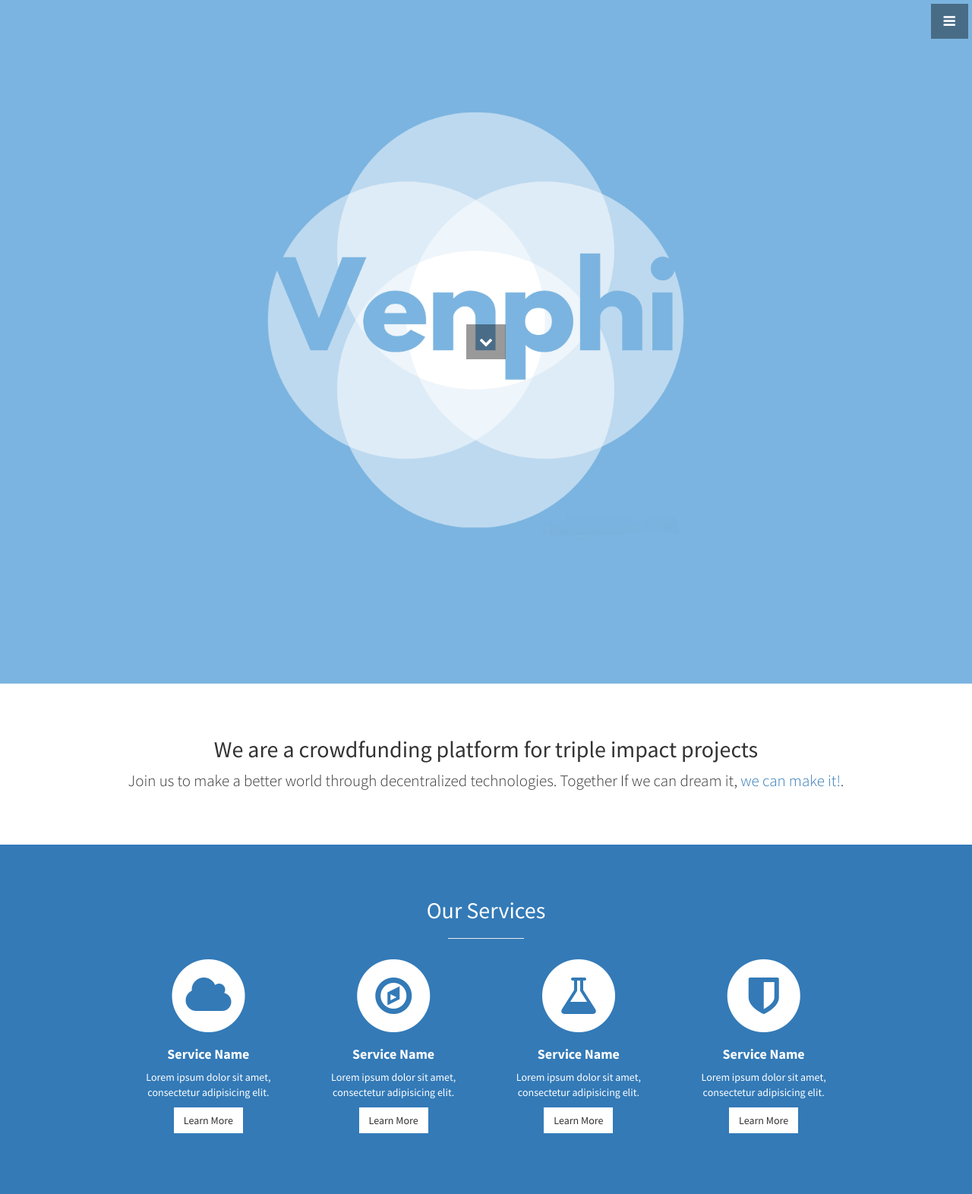
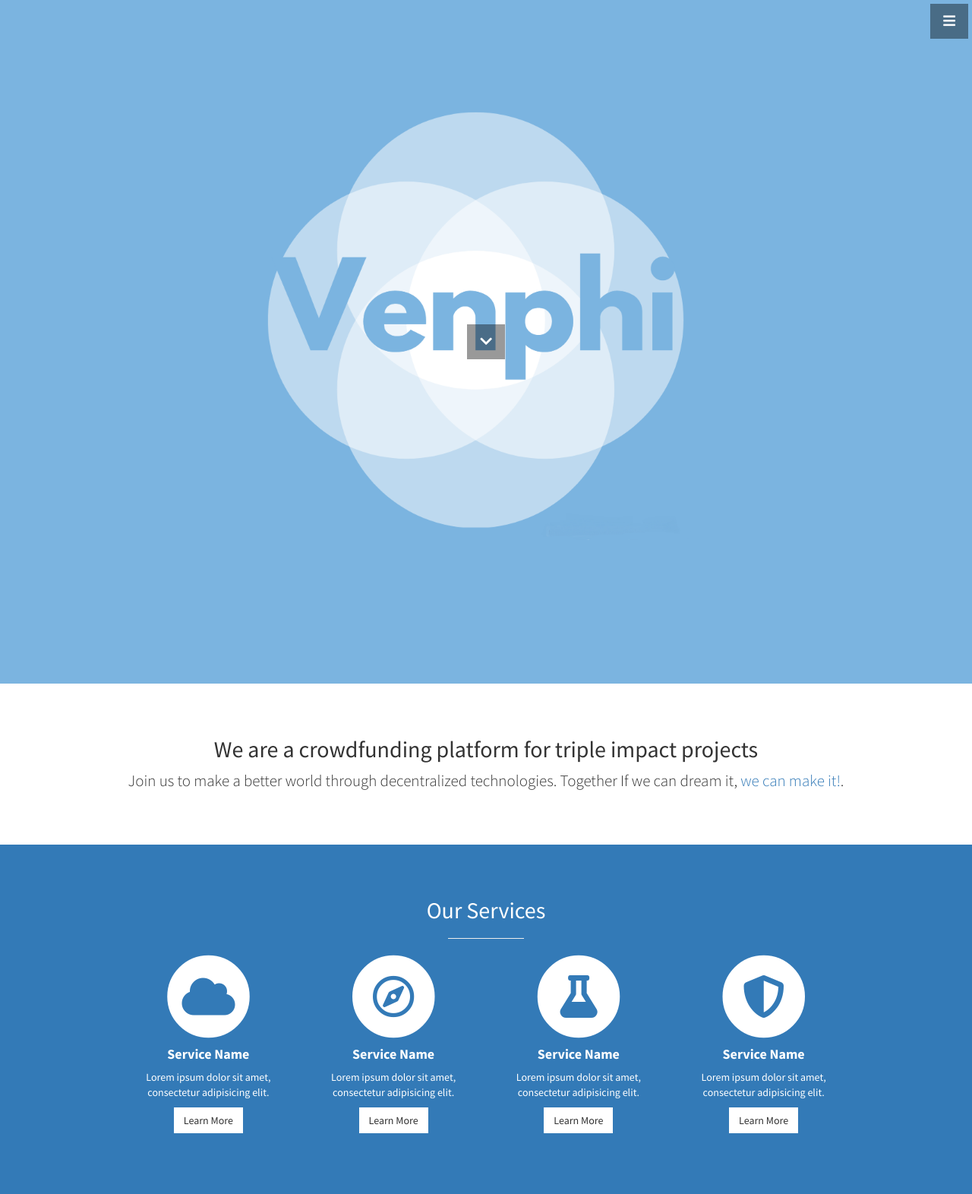
Before and after one commit to venphi/venphi.github.io, a Jekyll site: the page built from index.html, in a window 1280 px wide. Shown: the whole page at 76% size. Built offline with Jekyll 4.4.1, drawn with Linux system fonts in a browser that asks for light colours; nearby versions of some CDN libraries.

Commit message:
font awsome update

```diff
--- a/_includes/head.html
+++ b/_includes/head.html
@@ -14,8 +14,10 @@
   <!-- Custom CSS -->
   <link href="css/stylish-portfolio.css" rel="stylesheet">
 
-  <!-- Custom Fonts -->
-  <link href="font-awesome/css/font-awesome.min.css" rel="stylesheet" type="text/css">
+  <link rel="stylesheet" href="https://use.fontawesome.com/releases/v5.8.1/css/all.css">
+  <link rel="stylesheet" href="https://use.fontawesome.com/releases/v5.8.1/css/v4-shims.css">
+  <!-- Custom Fonts >
+  <link href="font-awesome/css/font-awesome.min.css" rel="stylesheet" type="text/css"-->
   <link href="https://fonts.googleapis.com/css?family=Source+Sans+Pro:300,400,700,300italic,400italic,700italic" rel="stylesheet" type="text/css">
 
   <!-- HTML5 Shim and Respond.js IE8 support of HTML5 elements and media queries -->
```
